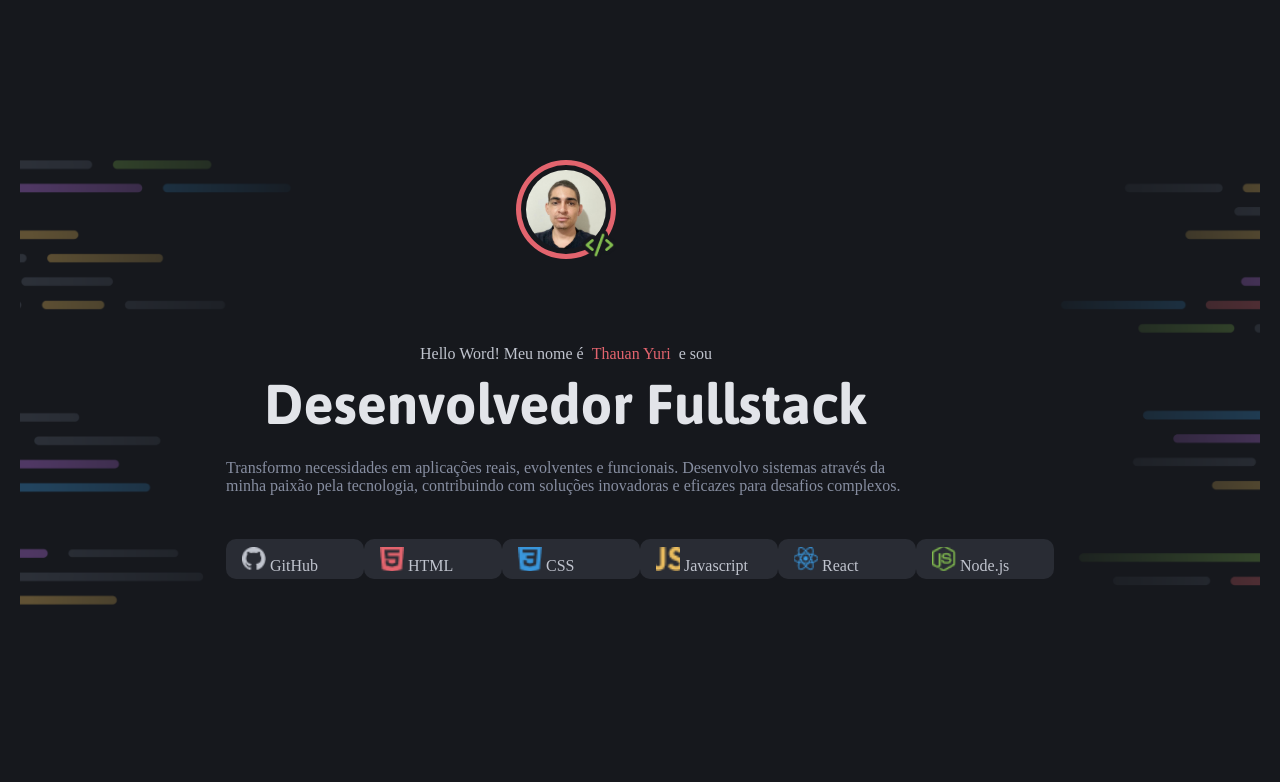
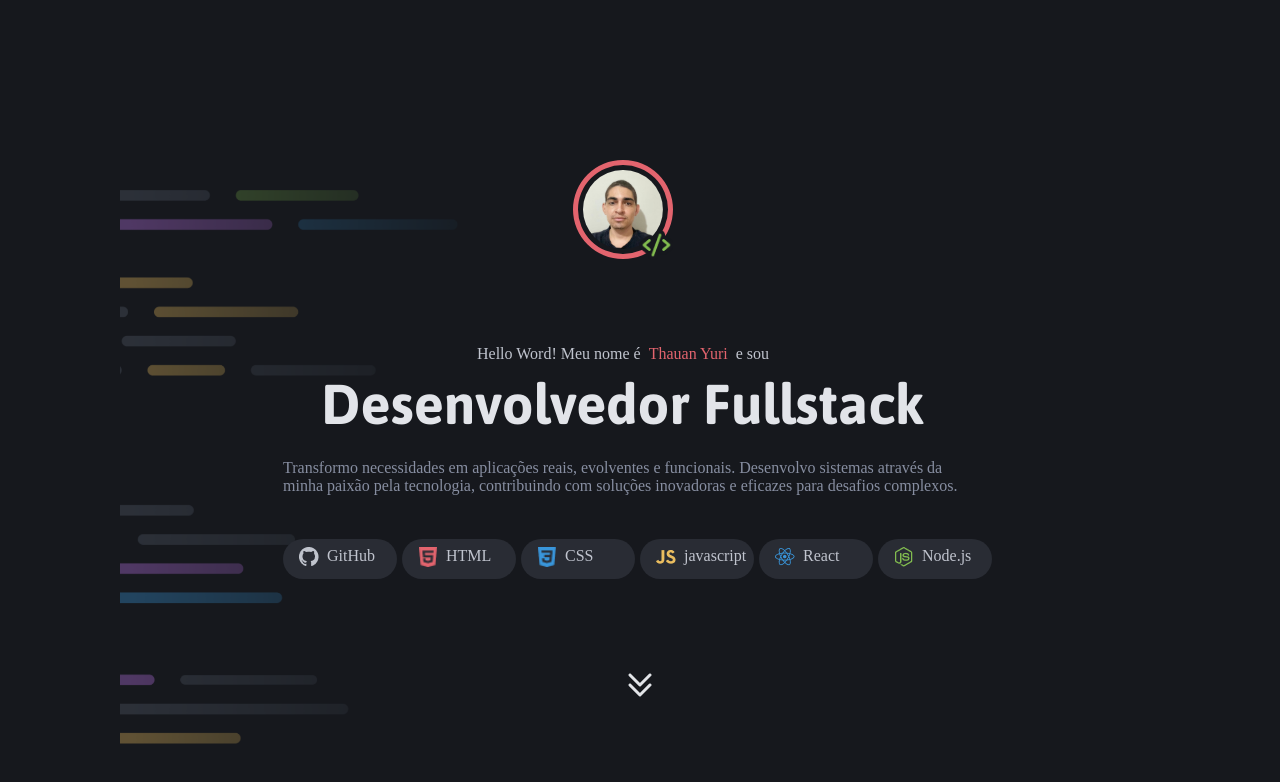
Before and after one commit to thauanyuri/Portf-lio-dev, a plain HTML site: page index.html in a window 1280 px wide. Drawn offline with Linux system fonts and the light colour scheme.

Commit message:
finalizando header

```diff
--- a/index.html
+++ b/index.html
@@ -35,53 +35,47 @@
 
     <nav id="secondary" class="grid grid-auto-flow ">
 
-      <span class="grid content-tag">
-        <a href="https://github.com/thauanyuri" target="_blank">
+
+        <a href="https://github.com/thauanyuri" target="_blank" class="content-tag">
           <img src="./assets/icons/Linguagens/GitHub.png"
-          alt="Logo do GitHub">
-          GitHub
+          alt="Logo do GitHub"><span>GitHub</span>
         </a>
-      </span>
-
-      <span class="grid content-tag">
-       <a href="#" target="_blank">
-         <img src="./assets/icons/Linguagens/HTML5.png" alt="Logo do HTML5">
-         HTML
-        </a>
-      </span>
-
-      <span class="content-tag">
-        <a href="#" target="_blank">
-          <img src="./assets/icons/Linguagens/CSS.png" alt="Logo CSS">
-          CSS
-        </a>
-      </span>
-
-      <span class="content-tag">
-        <a href="#" target="_blank">
-          <img src="./assets/icons/Linguagens/Javascript.png" alt="logo Java">
-          Javascript
-        </a>
-      </span>
-
-      <span class="content-tag">
-        <a href="#" target="_blank">
-          <img src="./assets/icons/Linguagens/React.png" alt="Logo React">
-          React
-        </a>
-      </span>
-
-      <span class="content-tag">
-        <a href="#" target="_blank">
-          <img src="./assets/icons/Linguagens/Node.png" alt="Logo Node">
-          <span>Node.js</span>
-        </a>
-      </span>
-    </nav>
 
 
 
+       <a href="#" target="_blank" class="content-tag">
+         <img src="./assets/icons/Linguagens/HTML5.png" alt="Logo do HTML5"> <span>HTML</span>
+        </a>
+
+
+
+        <a href="#" target="_blank" class="content-tag">
+          <img src="./assets/icons/Linguagens/CSS.png" alt="Logo CSS"><span>CSS</span>
+        </a>
+
+
+
+        <a href="#" target="_blank" class="content-tag">
+          <img src="./assets/icons/Linguagens/Javascript.png" alt="logo Java"><span>javascript</span>
+        </a>
+
+
+
+        <a href="#" target="_blank" class="content-tag">
+          <img src="./assets/icons/Linguagens/React.png" alt="Logo React"><span>React</span>
+        </a>
+
+        <a href="#"
+         target="_blank" class="content-tag">
+         <img src="./assets/icons/Linguagens/Node.png" alt="Logo Node"><span>Node.js</span>
+        </a>
+    </nav>
+
+    <a href="#" id="seta" class="grid" >
+      <img src="./assets/icons/CaretDoubleDown.png" alt="icone de scrool">
+    </a>
 
   </header>
+
 </body>
 </html>
--- a/style/global.css
+++ b/style/global.css
@@ -33,6 +33,10 @@
 }
 .container{
   display: grid;
+  grid-template-columns: 1fr;
+  grid-template-rows: repeat(1fr);
+
+
 }
 img {
   height: 100%;
@@ -44,4 +48,7 @@ body{
   background-color: var(--gray-500);
   height: 100dvh;
   padding: 40px 20px;
+  max-width: 1366px;
+  height: auto;
+  justify-self: center;
 }
--- a/style/header.css
+++ b/style/header.css
@@ -2,6 +2,7 @@ header{
   justify-content: center;
   background-image:url(../assets/image/Background_Intro.png);
   background-size: cover;
+  width: 1040px;
   padding: 120px 163px 183px;
   border-spacing: 1/1;
   figure{
@@ -43,31 +44,46 @@ header{
     }
     p{
       height: 40px;
-      justify-self: center;
+      /* justify-self: center; */
       color: var(--gray-300);
       padding-bottom: 80px;
     }
   }
 
-  #secondary{
-    a{
+ #secondary{
+   position: relative;
+
+   a{
+     /* font: var(--text-md-pro); */
       color: var(--gray-200);
       text-decoration: none;
     }
     img{
-      object-fit: cover;
-      width: 24px;
-      height: 24px;
+      object-fit: contain;
+      width: 20px;
+      height: 20px;
+    }
+    span{
+      position: absolute;
+      font: var(--text-md-pro);
+      padding-left: 8px;
+      align-self: center;
 
-    }
+
+
+      }
     .content-tag {
       display: inline-block;
       background-color: var(--gray-400);
-      border-radius: 10px;
-      font: var(--gray-200);
-      width: 138px;
+      border-radius: 50px;
+      width: 114px;
       height: 40px;
       padding: 8px 16px;
     }
   }
 }
+#seta {
+  align-items: center;
+  justify-content: center;
+  padding-block: 89px 57px;
+}
```
